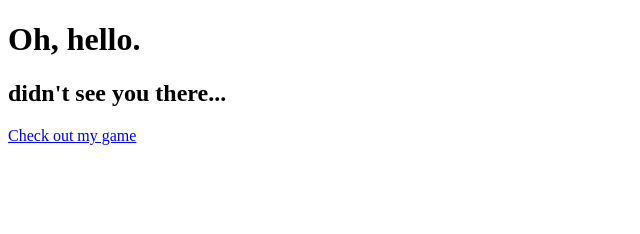
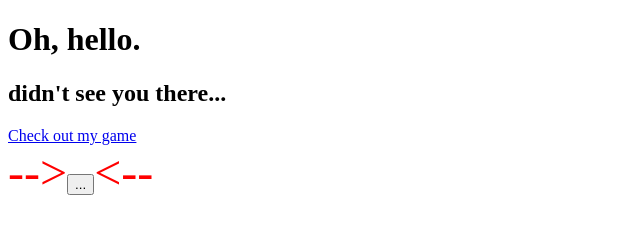
Before and after one commit to alec-b-williams/alec-b-williams.github.io, a website: page index.html in a window 1280 px wide. Shown: the whole page, without its empty margins (0-640 px from the left). Drawn offline with Linux system fonts and the light colour scheme.

Commit message:
Important update

```diff
--- a/index.html
+++ b/index.html
@@ -2,10 +2,18 @@
 <html>
   <head>
     <title>Alec Williams</title>
+      <script>
+          function playFun(){
+              var music = new Audio('sfx/fun.mp3');
+              music.play();
+          }
+      </script>
   </head>
   <body>
     <h1>Oh, hello.</h1>
     <h2>didn't see you there...</h2>
     <a href="/rogue.html">Check out my game</a>
+      <br>
+      <font size='40px' color='red'>--></font><button onClick='playFun()'>...</button><font size='40px' color='red'>&lt;--</font>
   </body>
 </html>
```
Also changed, not shown: 1 other file.
